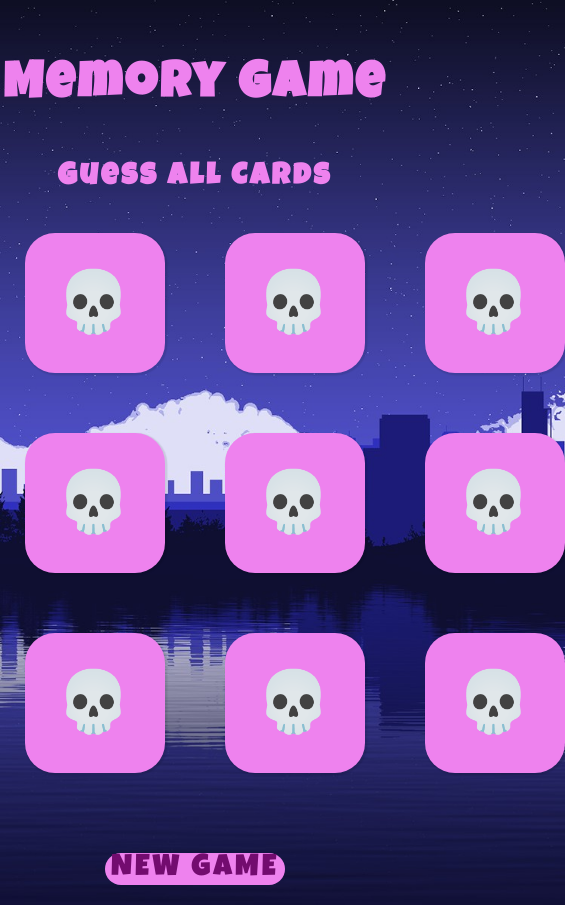
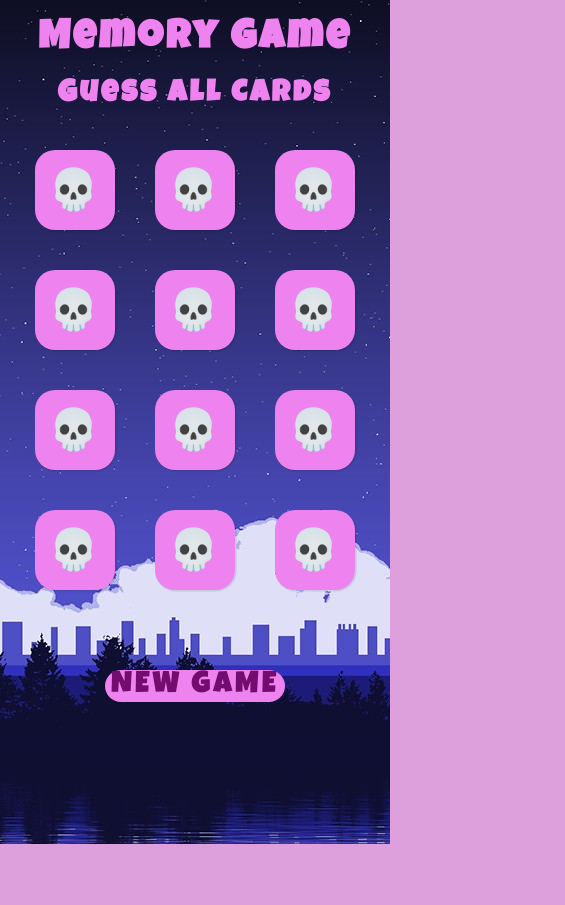
Before and after one commit to RVMIRXZZZ/MemoryGame, a plain HTML site: page index.html in a window 390 px wide. Shown: the whole page, 565 px wide, since content can reach past the window. After the commit the page ends 844 px from the top, so only its background shows below. Drawn offline with Linux system fonts and the light colour scheme.

Commit message:
2.0
Updated

```diff
--- a/styles.css
+++ b/styles.css
@@ -12,7 +12,7 @@ html, body {
 
 body {
     background: url("images/background.jpg");
-  background-size: cover;
+  background-size:auto;
     font-size: 20px;
     display: flex;
     flex-direction: column;
@@ -127,3 +127,36 @@ h3 {
 padding: none;
 margin: none;
 }
+
+@media(max-width: 700px) {
+
+    .heading {
+
+        font-size: 40px;
+    margin: 0 auto;
+    text-align: center;
+    }
+
+    .card {
+        width: 4em;
+        height: 4em;
+    }
+
+
+    .card-front, .card-back {
+
+        font-size: 2em;
+    }
+
+    #game-board {
+        grid-template-columns: repeat(3, 1fr);
+    gap: 2em;
+
+    }
+
+    #new-game-button {
+        text-align: center;
+    }
+
+
+}
```
